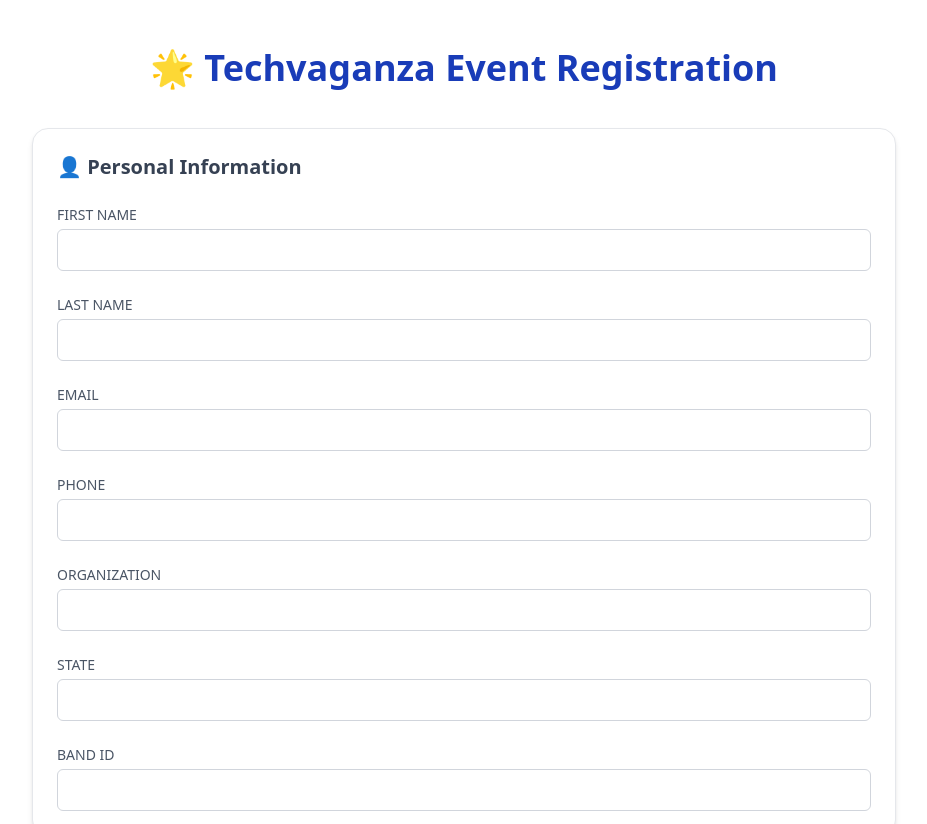
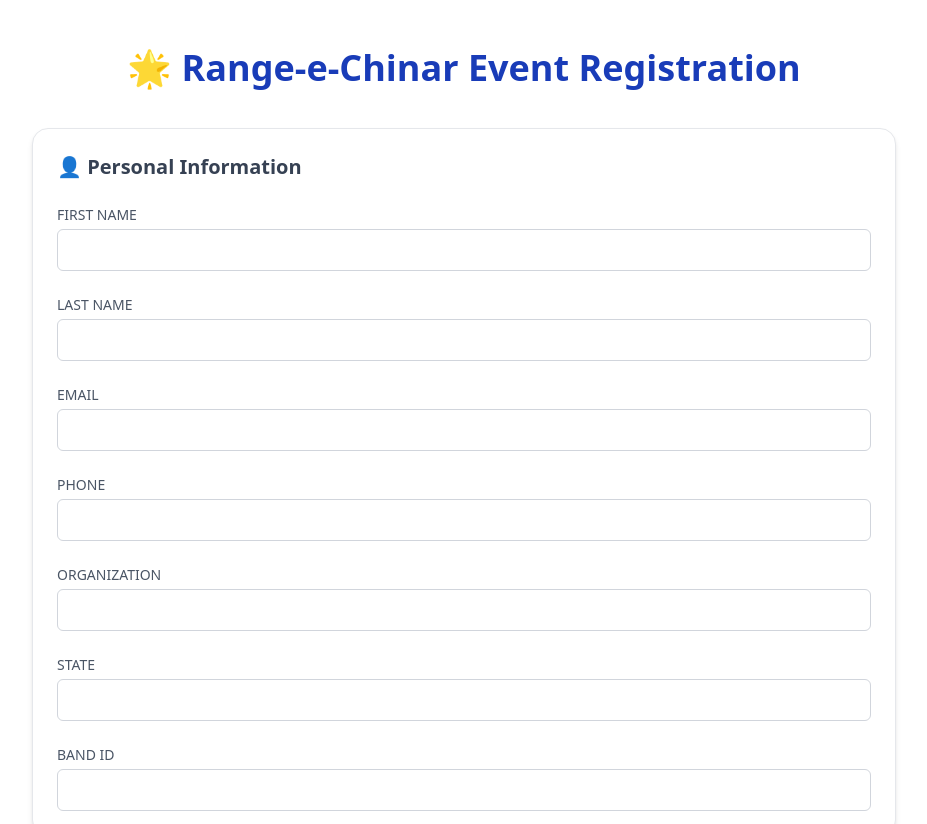
Before and after one commit to akshayrivers/rangechinarRegistrationFrom, a Next.js app: page / in a window 1280 px wide. Shown: the top 824 px of the page, without its empty margins (176-1103 px from the left). Built offline with nearby package versions, Linux system fonts and the light colour scheme; no server answers; the database is empty.

Commit message:
I like oranges

```diff
--- a/app/page.tsx
+++ b/app/page.tsx
@@ -101,7 +101,7 @@ export default function HomePage() {
   return (
     <main className="max-w-4xl mx-auto px-4 py-12">
       <h1 className="text-4xl font-bold mb-10 text-center text-blue-800">
-        🌟 Techvaganza Event Registration
+        🌟 Range-e-Chinar Event Registration
       </h1>
 
       {/* Personal Info */}
```
